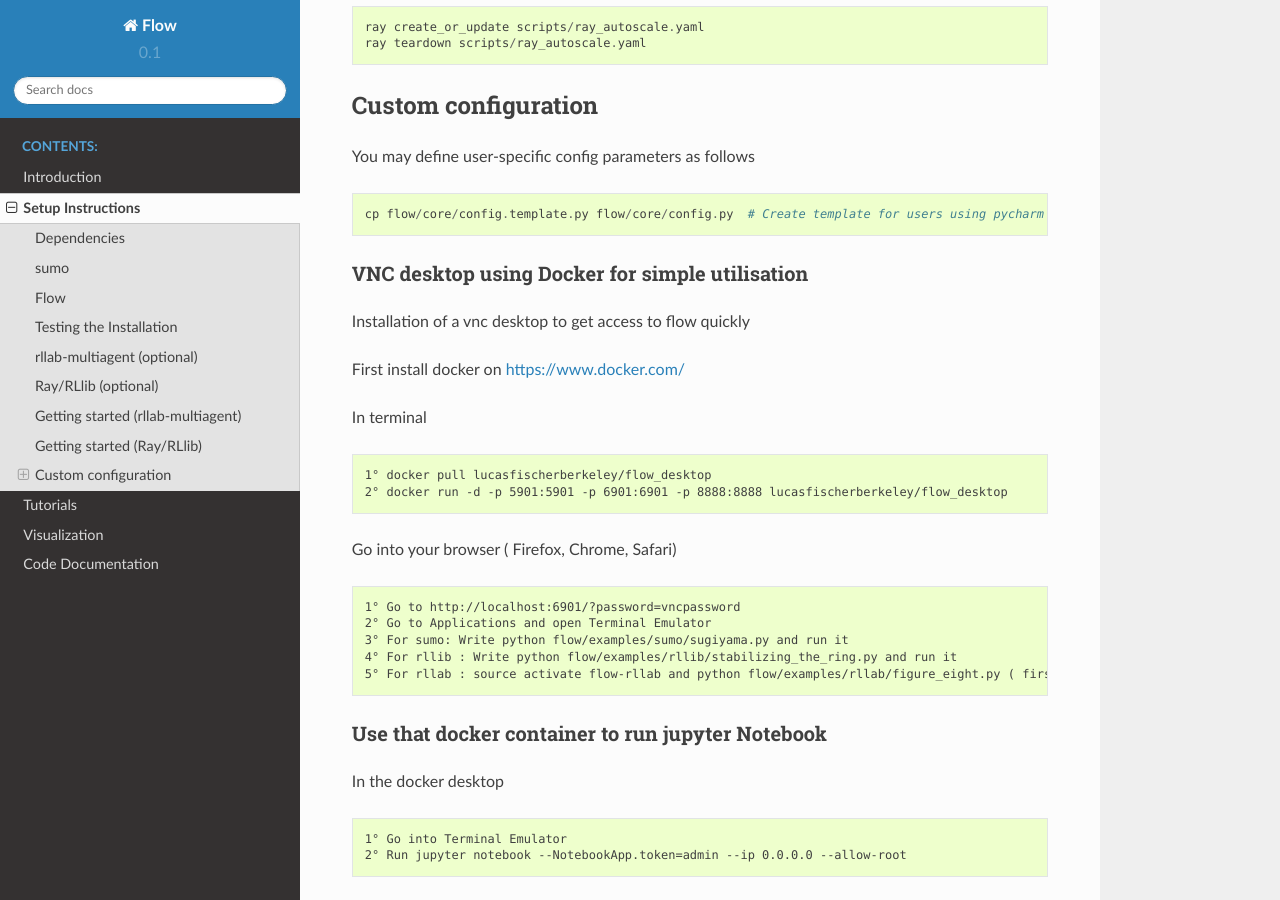
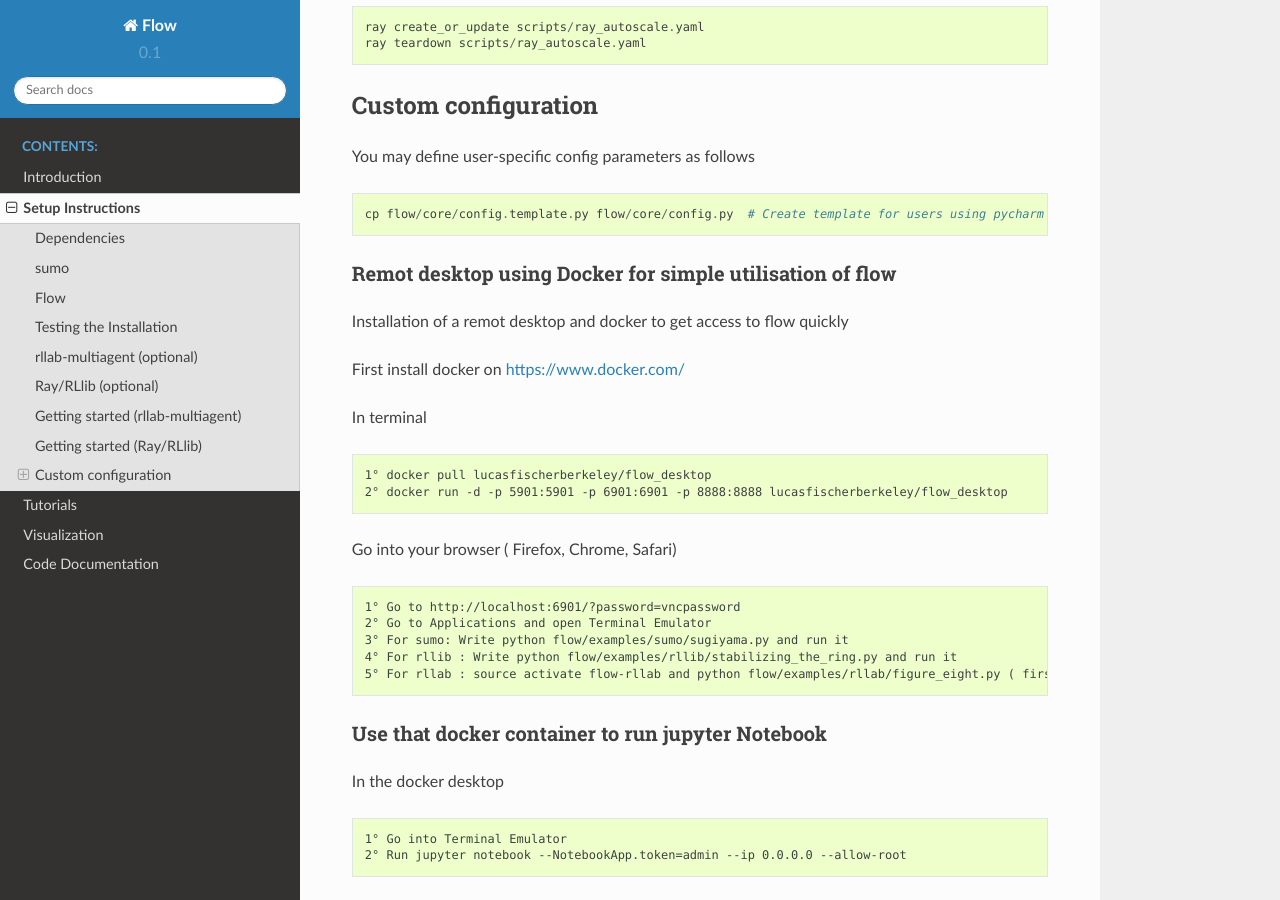
Before and after one commit to flow-project/flow, a Sphinx documentation site: the page built from docs/source/flow_setup.rst, in a window 1280 px wide and 900 px high, scrolled down 4578 px. Built offline with Sphinx 7.4.7 and the Read the Docs theme 2.0.0, drawn with Linux system fonts in a browser that asks for light colours; formulas are drawn with MathJax 3.

Commit message:
Update flow_setup.rst

```diff
--- a/docs/source/flow_setup.rst
+++ b/docs/source/flow_setup.rst
@@ -238,9 +238,9 @@ You may define user-specific config parameters as follows
 
 
 ====================
-VNC desktop using Docker for simple utilisation
+Remot desktop using Docker for simple utilisation of flow
 ====================
-Installation of a vnc desktop to get access to flow quickly
+Installation of a remot desktop and docker to get access to flow quickly
 
 First install docker on https://www.docker.com/
 
```
